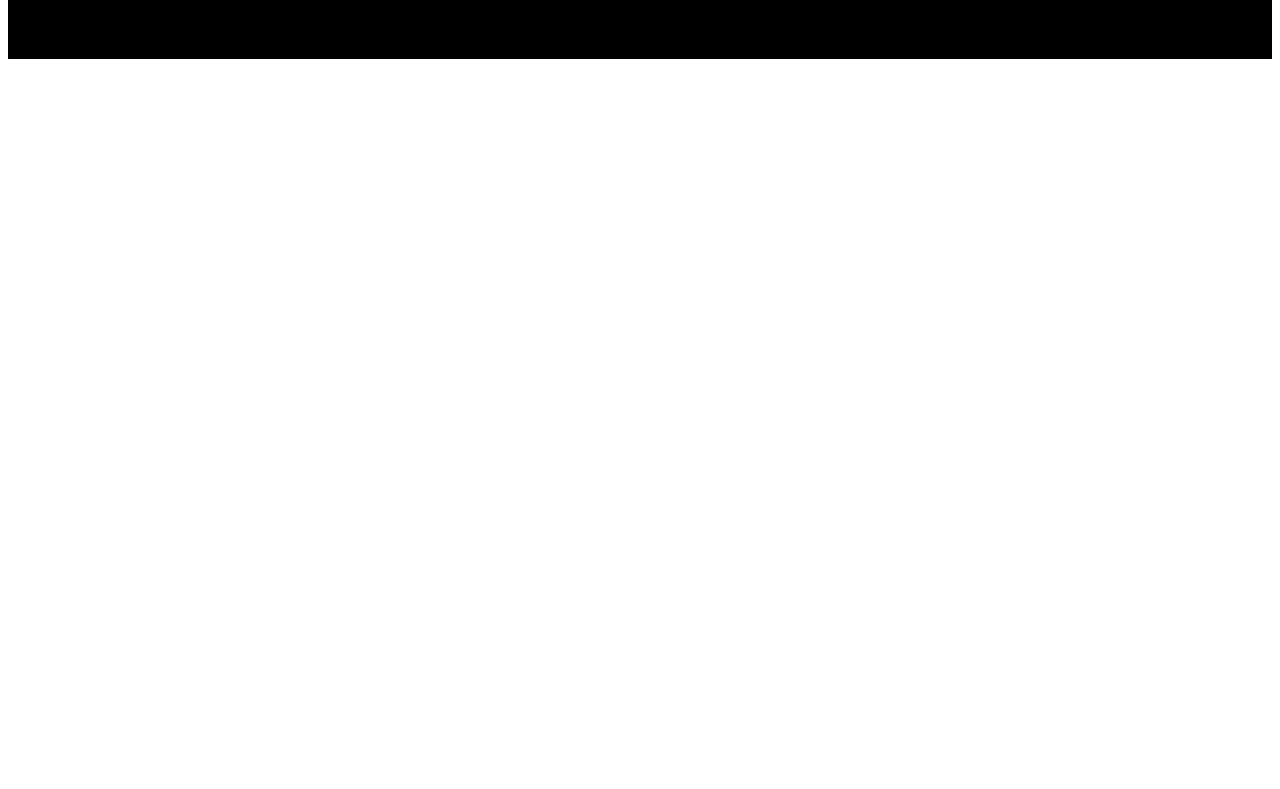
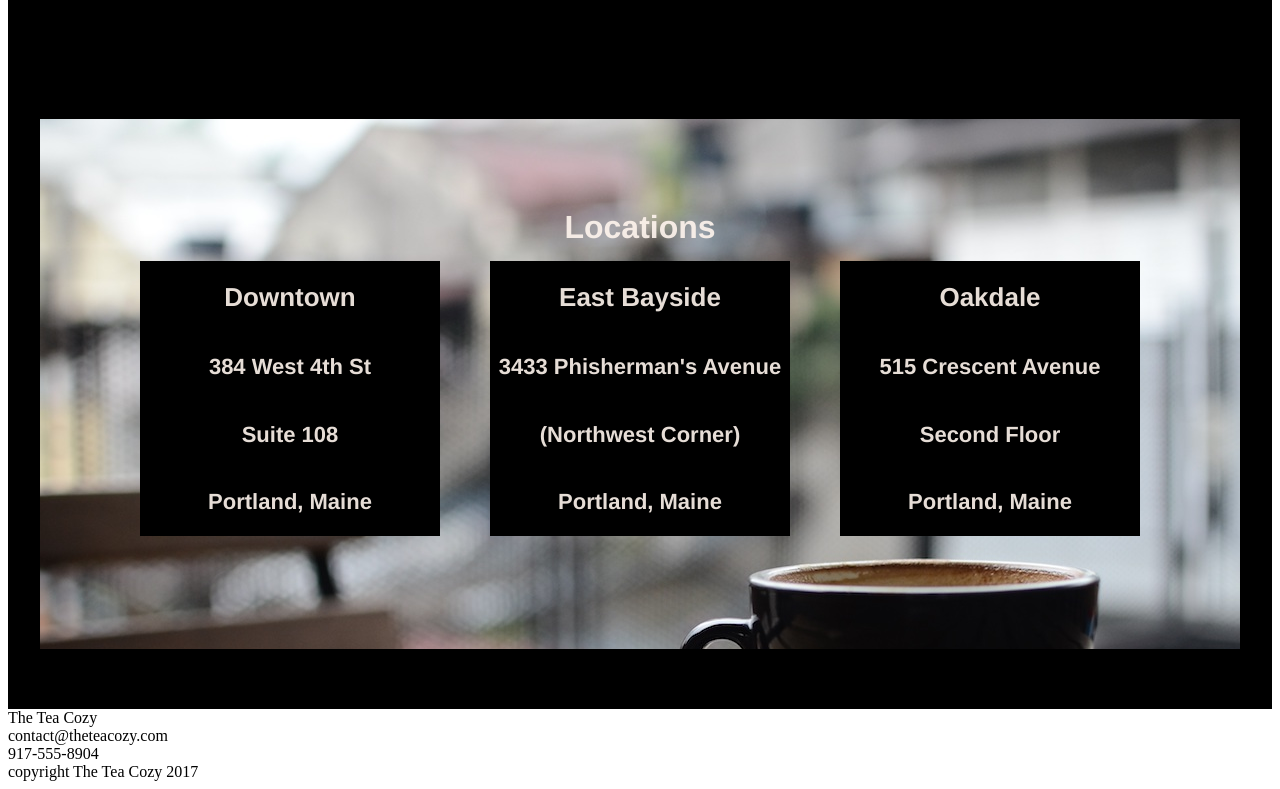
Before and after one commit to wliuby/teacozy, a plain HTML site: page index.html in a window 1280 px wide. Shown: the part 1399-2188 px from the top of the page. Before the commit the page ends 1466 px from the top, so only its background shows below. Drawn offline with Linux system fonts and the light colour scheme.

Commit message:
plus locations

```diff
--- a/css/style.css
+++ b/css/style.css
@@ -62,6 +62,7 @@
 }
 
 h2,
+h3,
 h4 {
   font-family: Helvetica;
   color: seashell;
@@ -72,6 +73,10 @@ h4 {
 
 h2 {
   font-size: 32px;
+}
+
+h3 {
+  font-size: 26px;
 }
 
 h4 {
@@ -88,12 +93,10 @@ h4 {
   align-items: center;
 }
 
-#feature {
+.tea-of-mth {
   justify-content: center;
   display: flex;
-  height: auto;
   flex-direction: column;
-  margin-bottom: 20px;
 }
 
 .tea-img-container {
@@ -103,6 +106,7 @@ h4 {
   width: 1000px;
   justify-content: center;
   align-content: center;
+  margin-top: 20px;
 }
 
 .tea-img {
@@ -120,3 +124,43 @@ h4 {
   width: 300px;
   margin: 5px 10px;
 }
+
+.master-loc-container {
+  display: flex;
+  background-color: black;
+  height: 650px;
+  justify-content: center;
+  align-items: center;
+}
+
+.locations-container {
+  display: flex;
+  background-image: url(../resources/img-locations-background.jpg);
+  padding-top: 80px;
+  height: 450px;
+  width: 1200px;
+  flex-direction: column;
+  align-items: center;
+  justify-content: flex-start;
+}
+
+.locations-container h2 {
+  margin-bottom: 15px;
+}
+
+.boxes-container {
+  display: flex;
+  justify-content: space-between;
+  width: 1000px;
+  margin: 0 20px;
+}
+
+.black-box-container {
+  display: flex;
+  flex-direction: column;
+  background-color: black;
+  justify-content: space-around;
+  align-items: center;
+  width: 300px;
+  height: 275px;
+}
--- a/index.html
+++ b/index.html
@@ -34,10 +34,10 @@
 
     <!-- This is the Types of Tea Section -->
 
-    <div class="tea-container">
-      <div id="feature">
+    <div class="tea-container" id="feature">
+      <div class="tea-of-mth">
         <h2>Tea of the Month</h2>
-        <h4>What's Steeping at The Tea Cozy</h4>
+        <h4>What's Steeping at The Tea Cozy?</h4>
       </div>
       <div class="tea-img-container">
         <div class="tea-img">
@@ -61,33 +61,37 @@
           <div><h4>Bedford Bizarre Tea</h4></div>
         </div>
       </div>
+    </div>
 
-    <!-- This is the locations section --
+    <!-- This is the locations section -->
 
-    </div>
-    <div class="locations-container">
-      <div class="h1" id="locations">Locations</div>
-      <div class="Locations-sub-container">
-        <div class="loc1-container">
-          <div class="H1">Downtown</div>
-          <div class="loc-text">384 West 4th St</div>
-          <div class="loc-text">Suite 108</div>
-          <div class="loc-text">Portland, Maine</div>
-        </div>
-        <div class="loc2-container">
-          <div class="H1">East Bayside</div>
-          <div class="loc-text">3433 Phisherman's Avenue</div>
-          <div class="loc-text">(Northwest Corner)</div>
-          <div class="loc-text">Portland, Maine</div>
-        </div>
-        <div class="loc3-container">
-          <div class="H1">Oakdale</div>
-          <div class="loc-text">515 Crescent Avenue</div>
-          <div class="loc-text">Second Floor</div>
-          <div class="loc-text">Portland, Maine</div>
+    <div class="master-loc-container">
+      <div class="locations-container">
+        <div><h2>Locations</h2></div>
+        <div class="boxes-container">
+          <div class="black-box-container">
+            <div><h3>Downtown</h3></div>
+            <div><h4>384 West 4th St</h4></div>
+            <div><h4>Suite 108<h4></div>
+            <div><h4>Portland, Maine</h4></div>
+          </div>
+          <div class="black-box-container">
+            <div><h3>East Bayside</h3></div>
+            <div><h4>3433 Phisherman's Avenue</h4></div>
+            <div><h4>(Northwest Corner)</h4></div>
+            <div><h4>Portland, Maine</h4></div>
+          </div>
+          <div class="black-box-container">
+            <div><h3>Oakdale</h3></div>
+            <div><h4>515 Crescent Avenue</h4></div>
+            <div><h4>Second Floor</h4></div>
+            <div><h4>Portland, Maine</h4></div>
+          </div>
         </div>
       </div>
     </div>
+
+    <!-- This is the footer section -->
     <div class="footer-container">
       <div class="footer-1">
         <div class="h1">The Tea Cozy</div>
```
